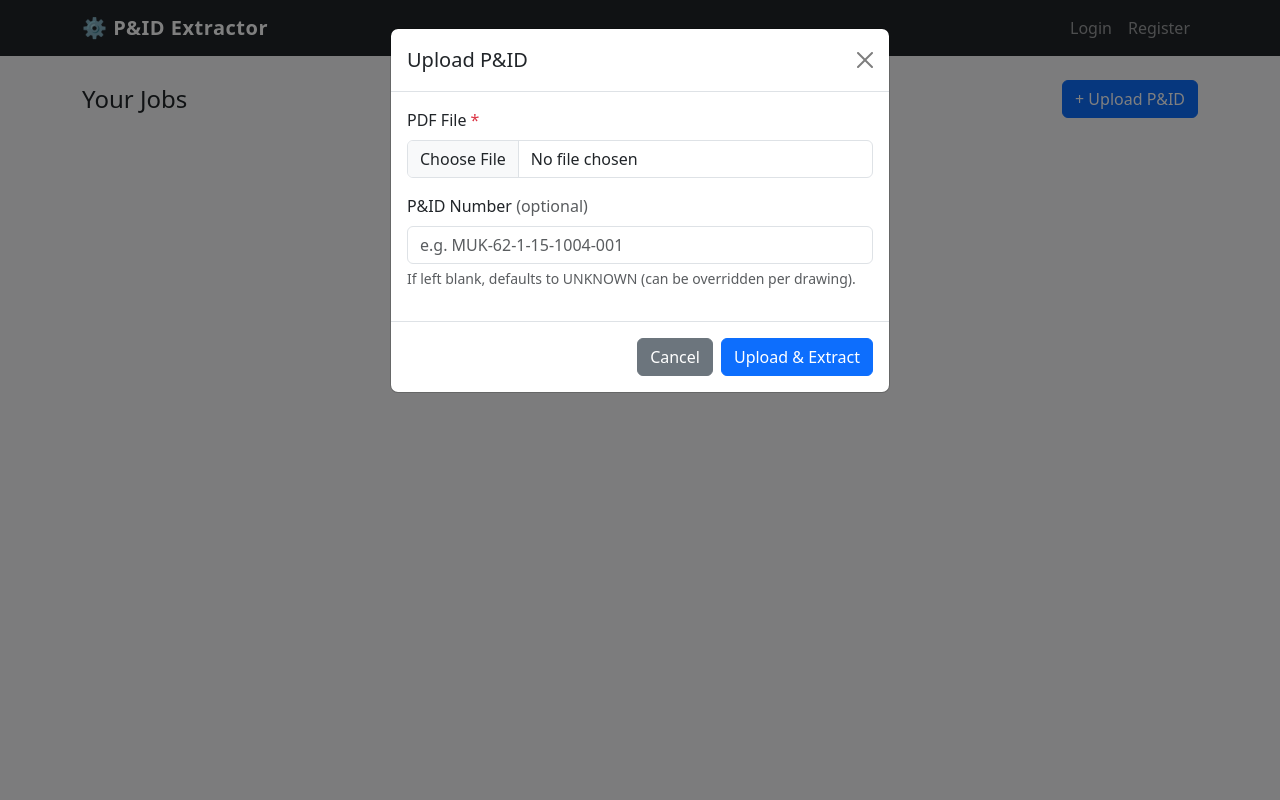
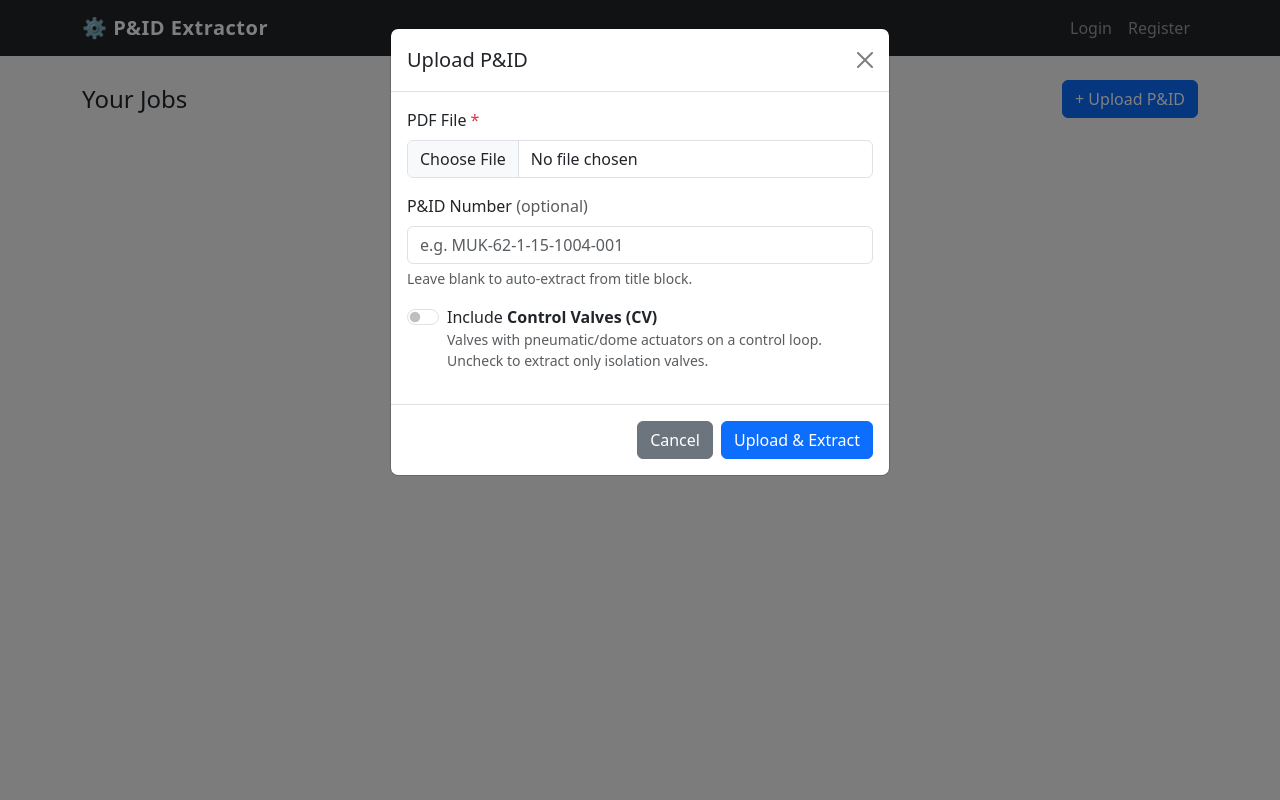
Before and after one commit to geetha-qong/features, a FastAPI app: template webapp/templates/dashboard.html in a window 1280 px wide, after a click on "+ Upload P&ID". Run offline with FastAPI, Linux system fonts and the light colour scheme; the template is opened without the code that fills it, so the values that code supplies are empty.

Commit message:
Add control valve toggle and processing time to jobs
- Upload modal: checkbox to include/exclude Control Valves (CV)
- Job model: include_control_valves (Boolean) column
- pipeline_runner: filters CV rows from ingest when unchecked
- Dashboard table: processing time column
- Job detail: CV badge and processing time in header

Co-Authored-By: Claude Sonnet 4.6 <noreply@anthropic.com>

```diff
--- a/webapp/database.py
+++ b/webapp/database.py
@@ -19,6 +19,7 @@ def run_migrations():
     new_columns = [
         ("jobs", "processing_time", "REAL"),
         ("jobs", "processing_log", "TEXT"),
+        ("jobs", "include_control_valves", "INTEGER DEFAULT 1"),
     ]
     with engine.connect() as conn:
         for table, column, col_type in new_columns:
--- a/webapp/models.py
+++ b/webapp/models.py
@@ -1,6 +1,6 @@
 """ORM models: User, Job, ValveRow, Feedback."""
 from datetime import datetime
-from sqlalchemy import Column, Integer, String, Text, DateTime, Float, ForeignKey
+from sqlalchemy import Boolean, Column, Integer, String, Text, DateTime, Float, ForeignKey
 from webapp.database import Base
 
 
@@ -26,6 +26,7 @@ class Job(Base):
     valve_count = Column(Integer, default=0)
     error_msg = Column(Text, nullable=True)
     output_csv_path = Column(String, nullable=True)
+    include_control_valves = Column(Boolean, default=True)
     processing_time = Column(Float, nullable=True)   # seconds
     processing_log = Column(Text, nullable=True)     # captured stdout from pipeline
     created_at = Column(DateTime, default=datetime.utcnow)
--- a/webapp/templates/dashboard.html
+++ b/webapp/templates/dashboard.html
@@ -20,6 +20,7 @@
           <th>P&ID No</th>
           <th>Status</th>
           <th>Valves</th>
+          <th>Time</th>
           <th>Uploaded</th>
           <th></th>
         </tr>
@@ -34,6 +35,7 @@
             <span class="badge badge-{{ job.status }}">{{ job.status }}</span>
           </td>
           <td>{{ job.valve_count if job.valve_count else '—' }}</td>
+          <td class="text-muted small">{{ job.processing_time ~ 's' if job.processing_time else '—' }}</td>
           <td class="text-muted small">{{ job.created_at.strftime('%Y-%m-%d %H:%M') }}</td>
           <td>
             <a href="/jobs/{{ job.id }}" class="btn btn-sm btn-outline-secondary">View</a>
@@ -68,7 +70,16 @@
           <div class="mb-3">
             <label class="form-label">P&ID Number <span class="text-muted">(optional)</span></label>
             <input type="text" name="pid_no" class="form-control" placeholder="e.g. MUK-62-1-15-1004-001">
-            <div class="form-text">If left blank, defaults to UNKNOWN (can be overridden per drawing).</div>
+            <div class="form-text">Leave blank to auto-extract from title block.</div>
+          </div>
+          <div class="mb-3">
+            <div class="form-check form-switch">
+              <input class="form-check-input" type="checkbox" name="include_control_valves" id="inclCV" value="on">
+              <label class="form-check-label" for="inclCV">
+                Include <strong>Control Valves (CV)</strong>
+                <span class="text-muted small d-block">Valves with pneumatic/dome actuators on a control loop. Uncheck to extract only isolation valves.</span>
+              </label>
+            </div>
           </div>
         </div>
         <div class="modal-footer">
--- a/webapp/templates/job_detail.html
+++ b/webapp/templates/job_detail.html
@@ -10,6 +10,12 @@
     P&ID: <code>{{ job.pid_no }}</code> &nbsp;|&nbsp; Job #{{ job.id }}
     {% if job.processing_time %}
       &nbsp;|&nbsp; ⏱ {{ job.processing_time }}s
+    {% endif %}
+    &nbsp;|&nbsp;
+    {% if job.include_control_valves %}
+      <span class="badge bg-info text-dark">CV included</span>
+    {% else %}
+      <span class="badge bg-secondary">CV excluded</span>
     {% endif %}
   </span>
   </div>
```
Also changed, not shown: webapp/pipeline_runner.py (+5 -4 lines), webapp/routers/jobs.py (+5 -3 lines).
